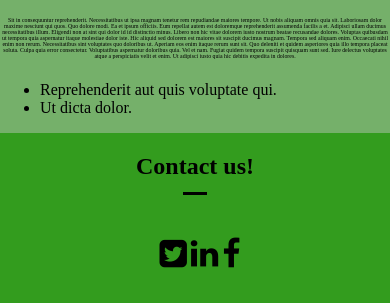
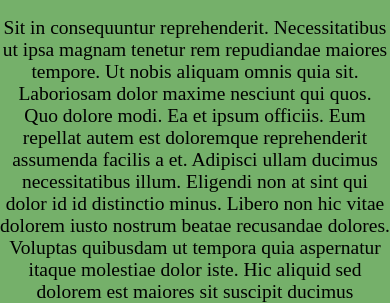
Before and after one commit to SwaatiPandey/blogredering, a plain HTML site: page index.html in a window 390 px wide. Shown: the part 603-906 px from the top of the page. Drawn offline with Linux system fonts and the light colour scheme.

```diff
--- a/style/style.css
+++ b/style/style.css
@@ -116,10 +116,19 @@ hr {
     grid-column: 1/3;
     grid-row: 2/3;
   }
+  .blog-content p {
+    font-size: 5vw;
+  }
+  .blog-content h1 {
+    font-size: 5vw;
+  }
+  .section2 ul {
+    font-size: 4vw;
+  }
   .blog-image img {
-    height: 50%;
+    height: 100%;
   }
-  .blog-content {
-    font-size: 50vh;
-  }
+  /* .blog-content {
+    font-size: 12px;
+  } */
 }
```
Also changed, not shown: src/components/sideContent.js (+0 -18 lines).
